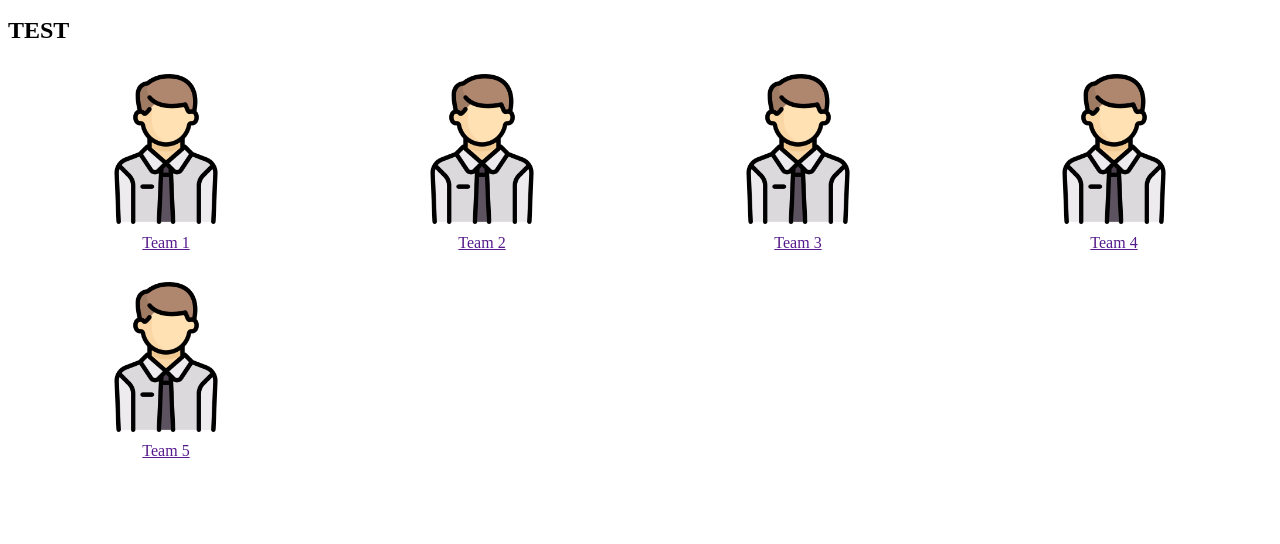
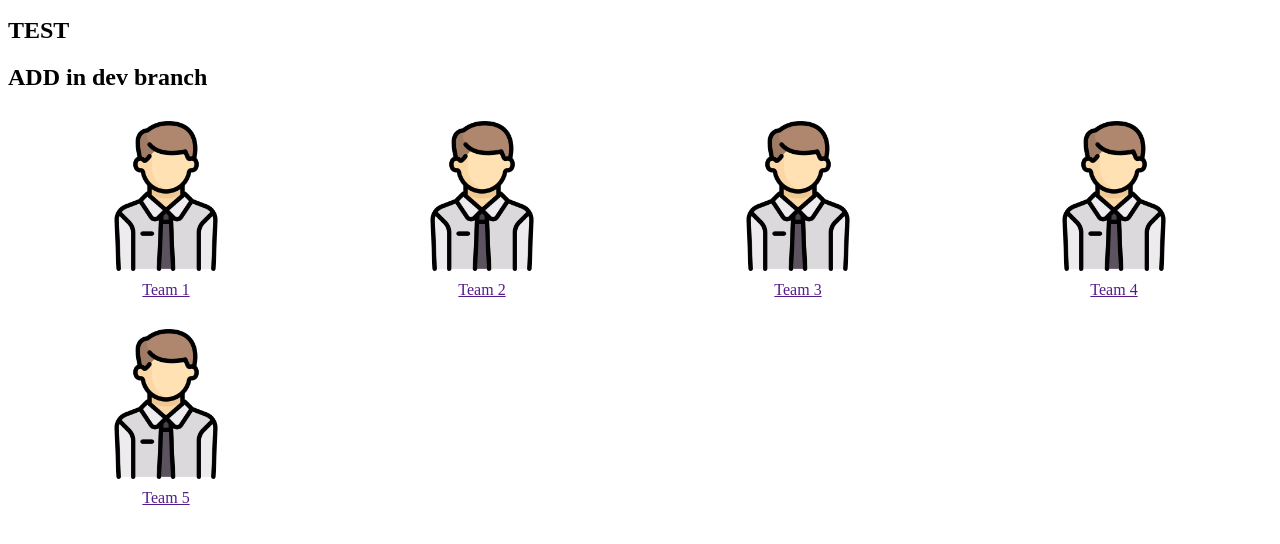
Before and after one commit to rungtiwa-in/git-workshop, a plain HTML site: page index.html in a window 1280 px wide. Shown: the part 178-722 px from the top of the page. Drawn offline with Linux system fonts and the light colour scheme.

Commit message:
add text in dev branch

```diff
--- a/index.html
+++ b/index.html
@@ -36,6 +36,7 @@
         <img src="image/baac_logo.png" alt="" class="img-center" style="width: 100px;">
         <h2 class="text-center">BAAC - Americano Team</h2>
         <h2>TEST</h2>
+        <h2>ADD in dev branch</h2>
     </div>
     <div>
         <ul class="p-0">
```
